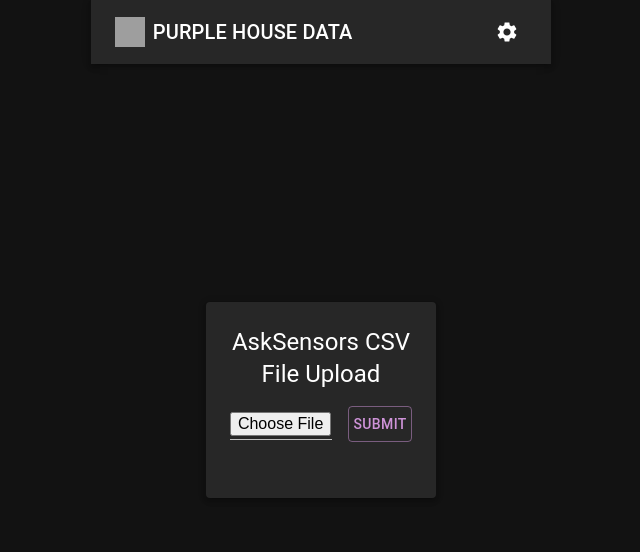
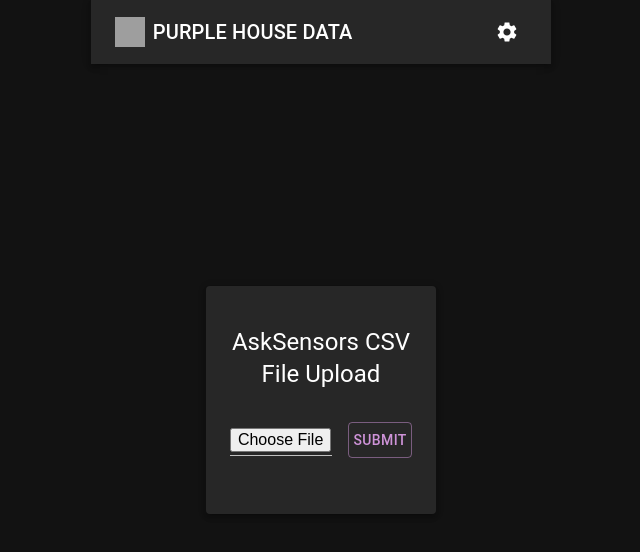
Before and after one commit to noah-correa/purple-house-data-dashboard, a React (Vite) app: page / in a window 1280 px wide. Shown: the top 552 px of the page, without its empty margins (319-959 px from the left). Built offline with nearby package versions, Linux system fonts and the light colour scheme; grey boxes are pictures that could not be loaded.

Commit message:
fixed merge commits pt 2

```diff
--- a/src/styles/styles.module.css
+++ b/src/styles/styles.module.css
@@ -2,10 +2,6 @@
   display: flex;
   flex-direction: column;
   width: 100%;
-<<<<<<< HEAD
-  align-items: center;
-}
-=======
   flex-wrap: nowrap;
 }
 
@@ -32,4 +28,3 @@
 .tempError {
   color: #f44336;
 }
->>>>>>> vite-migration
```
Also changed, not shown: 2 other files (tests, documents, lock files or other folders).
